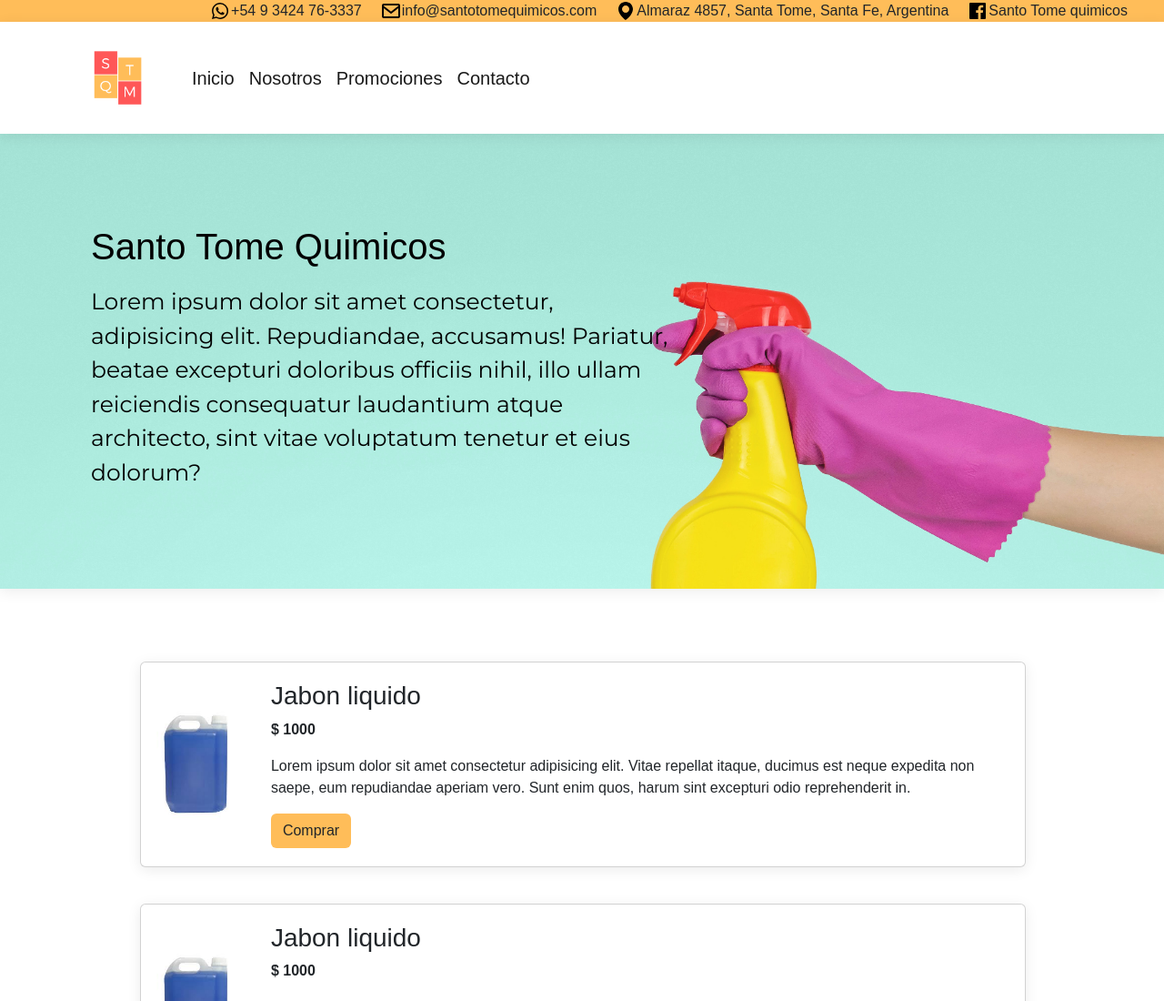
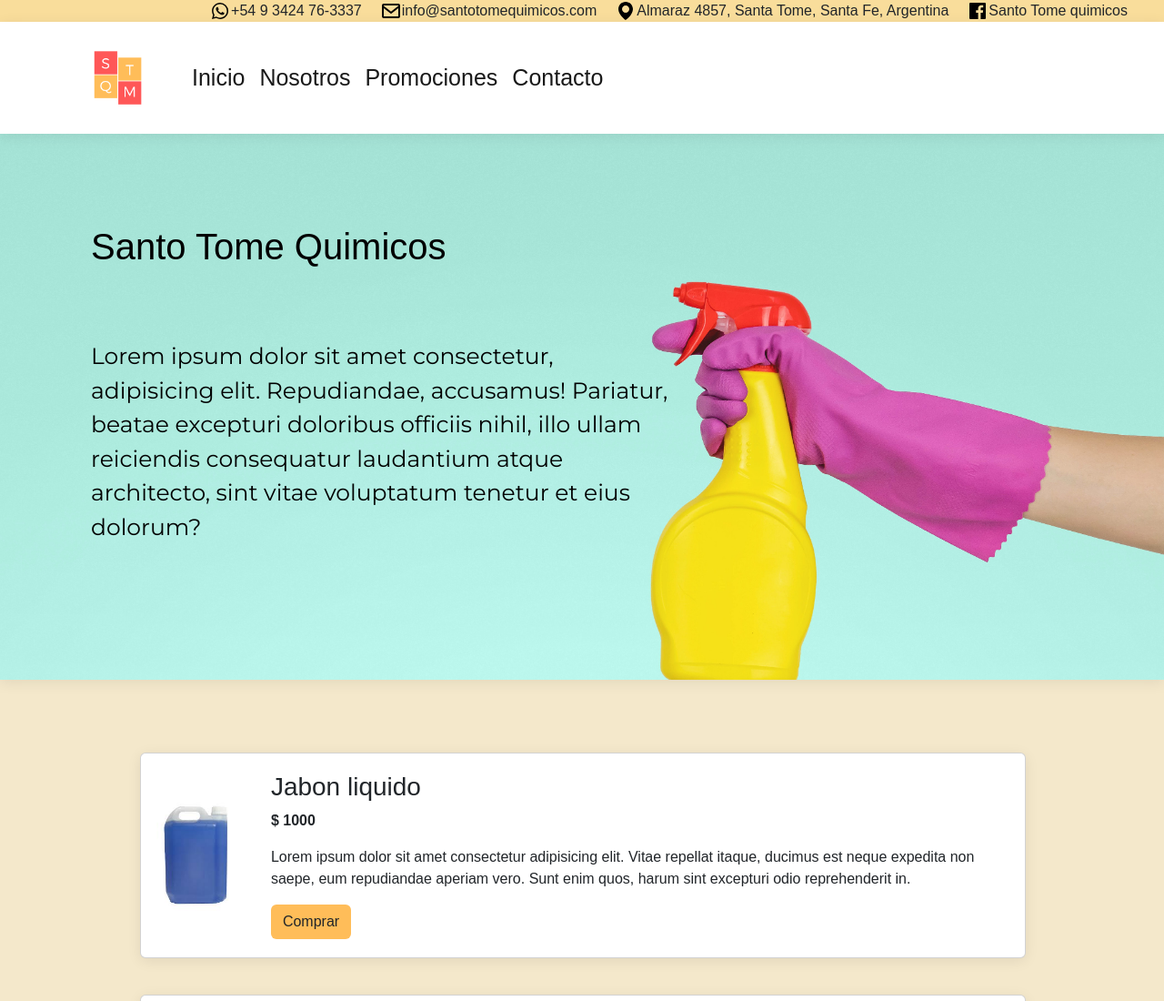
Before and after one commit to matiaslenci/santomtomequimicos, a plain HTML site: page index.html in a window 1280 px wide. Shown: the top 1100 px of the page at 91% size. Drawn offline with nearby package versions, Linux system fonts and the light colour scheme.

Commit message:
final frontend santotoquimicos

```diff
--- a/index.html
+++ b/index.html
@@ -22,7 +22,7 @@
 
 <body>
   <!-- HEADER -->
-  <header>
+  <header class="header">
     <!-- Contacto -->
 
     <div class="header--contacto">
@@ -52,7 +52,7 @@
           </a>
         </div>
         <div class="collapse navbar-collapse">
-          <ul class="navbar-nav">
+        <ul class="navbar-nav">
             <li class="nav-item animate__animated animate__slideInUp animate__faster">
               <a class="nav-link active " aria-current="page" href="#">
                 Inicio
@@ -79,15 +79,14 @@
       <CartWidget />
     </nav>
 
-    <!-- ENCABEZADO -->
-    <div class="contenedor--flex img--principal">
+  </header>
+      <!-- ENCABEZADO -->
+      <div class="contenedor--flex img--principal">
       <div class="d-flex flex-column mb-2 texto--superior">
       <h1 class="animate__animated animate__slideInUp animate__faster header--titulo">Santo Tome Quimicos</h1>
       <p class="parrafo--superior">Lorem ipsum dolor sit amet consectetur, adipisicing elit. Repudiandae, accusamus! Pariatur, beatae excepturi doloribus officiis nihil, illo ullam reiciendis consequatur laudantium atque architecto, sint vitae voluptatum tenetur et eius dolorum? </p>
       </div>
     </div>
-
-  </header>
   <!-- MAIN -->
   <main class="container">
 
--- a/style.css
+++ b/style.css
@@ -2,16 +2,20 @@
   margin: 0;
   padding: 0;
   box-sizing: border-box;
-  text-decoration: none;
   font-family: 'Monserrat', sans-serif;
 }
 
+body{
+  background-color: #FBAB7E;
+  background-image: linear-gradient(45deg, #fee3d1 0%, #f4e8cb 39%);
+
+}
 
 /* HEADER */
 
 /* CONTACTO */
 .header--contacto {
-  background-color: #ffbd59;
+  background-color: #f9dd9b;
   display: flex;
   flex-direction: row;
   flex-wrap: nowrap;
@@ -40,11 +44,12 @@
 .img--principal{
   background-image: url(../img/limpieza.jpg);
   color: #000000;
-  height: 500px;
+  height: 600px;
   width: 100vw;
   background-size: cover;
   background-repeat: no-repeat;
   background-attachment: fixed;
+  background-position-y:top;
   box-shadow: rgba(0, 0, 0, 0.08) 0px 3px 15px;
 }
 
@@ -60,7 +65,7 @@
   color: #000000;
   font-size: 25px;
   text-align: left;
-  padding-top: 10px;
+  padding-top: 70px;
   width: 60%;
   font-family: 'Montserrat', sans-serif;
 
@@ -69,7 +74,6 @@
 /* NAVBAR */
 .navbar {
   display: flex;
-
   align-content: center;
   justify-content: space-between;
   margin: 0 auto;
@@ -79,7 +83,7 @@
 }
 
 .nav-link {
-  font-size: 20px;
+  font-size: 25px;
 }
 
 .logo {
@@ -184,3 +188,14 @@
   font-size: 15px;
   font-weight: lighter;
 }
+
+/* RESPONISVE */
+@media (max-width: 768px) {
+  .header{
+    display: none;
+  }
+
+
+
+
+}
```
Also changed, not shown: img/quimicos.jpg (added).
